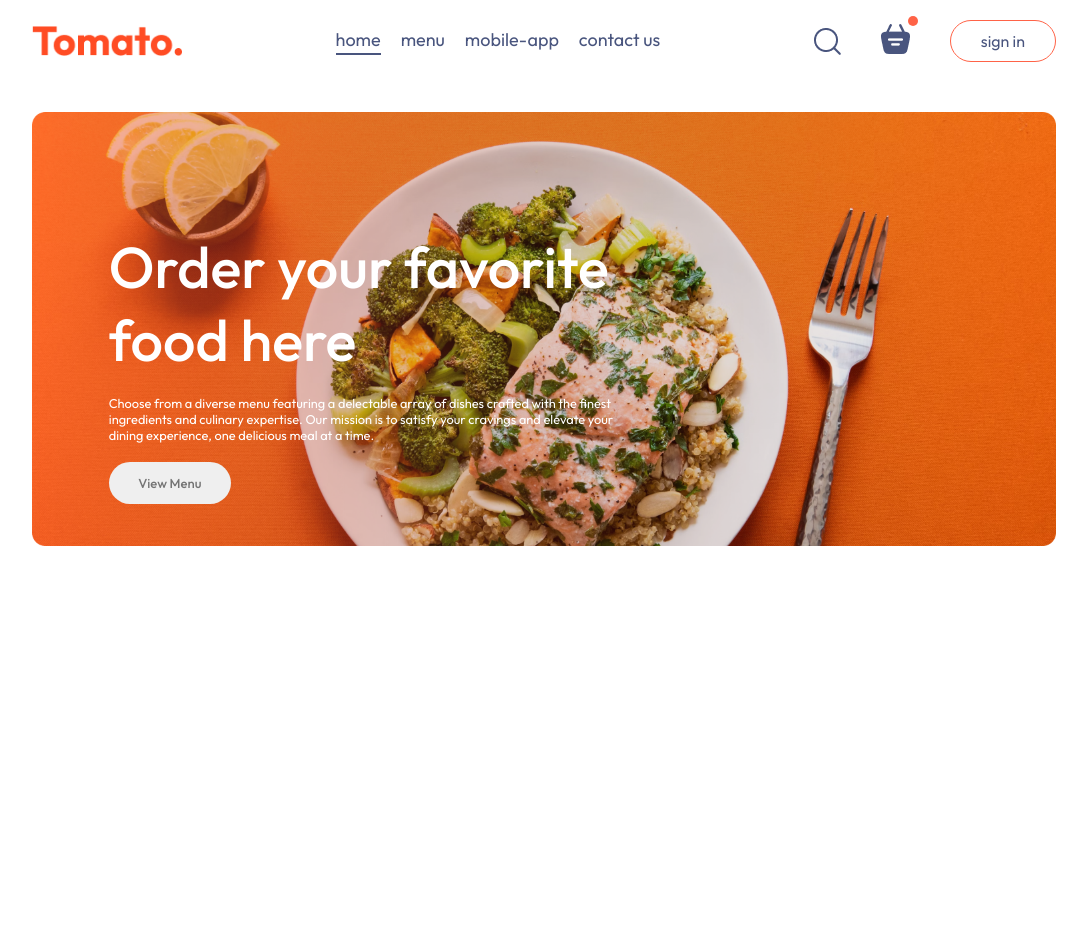
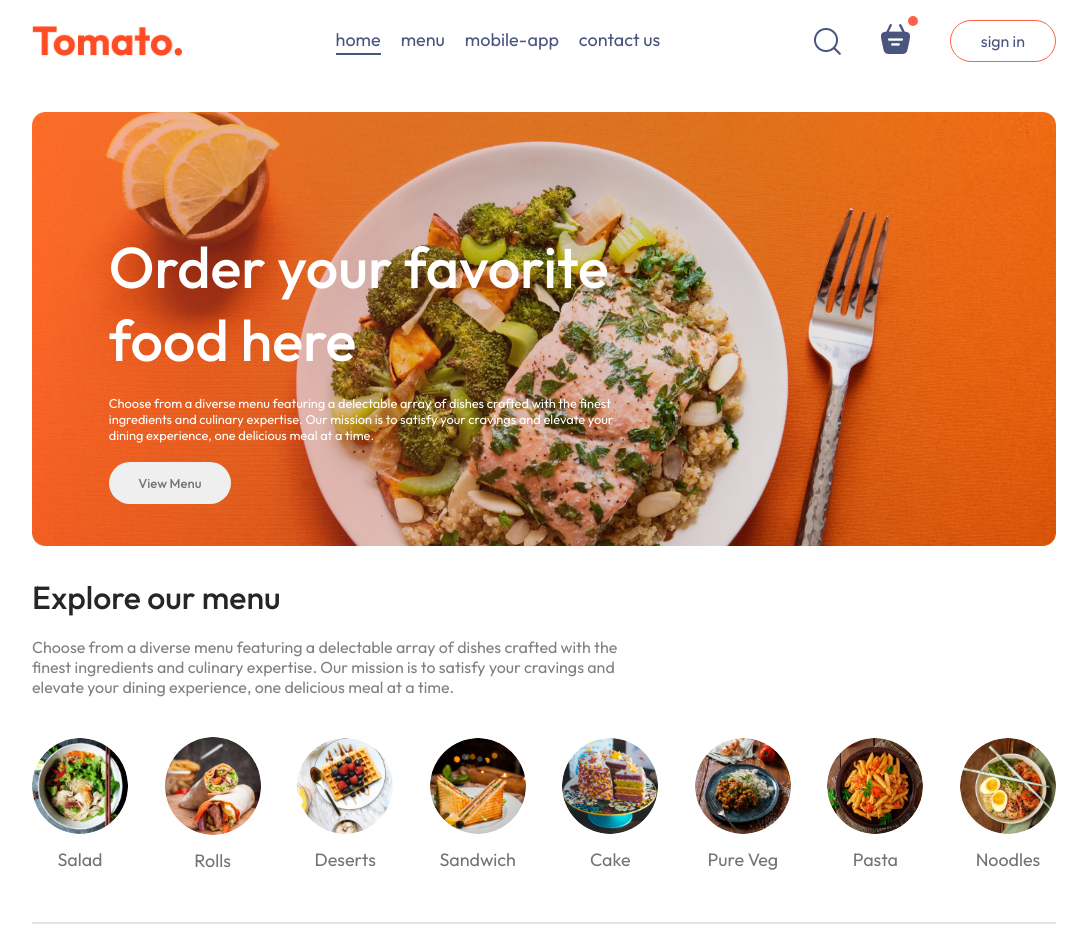
Before and after one commit to phidabezt/food-del, a React (Vite) app in the folder frontend/: page / in a window 1280 px wide. Shown: the whole page, without its empty margins (96-1183 px from the left). Before the commit the page ends 800 px from the top, so only its background shows below. Built offline with nearby package versions, Linux system fonts and the light colour scheme.

Commit message:
add explore menu

```diff
--- /dev/null
+++ b/frontend/src/components/ExploreMenu/ExploreMenu.jsx
@@ -0,0 +1,33 @@
+import { menu_list } from '../../assets/assets'
+import './ExploreMenu.scss'
+import ExploreMenuItem from './ExploreMenuItem'
+
+const ExploreMenu = ({ category, onCategoryChange }) => {
+  return (
+    <div className='explore-menu' id='explore-menu'>
+      <h1>Explore our menu</h1>
+      <p className='explore-menu__text'>
+        Choose from a diverse menu featuring a delectable array of dishes
+        crafted with the finest ingredients and culinary expertise. Our mission
+        is to satisfy your cravings and elevate your dining experience, one
+        delicious meal at a time.
+      </p>
+      <div className='explore-menu__list'>
+        {menu_list.map((item) => {
+          return (
+            <ExploreMenuItem
+              key={item.menu_name}
+              category={category}
+              name={item.menu_name}
+              image={item.menu_image}
+              onClick={() => onCategoryChange(item.menu_name)}
+            />
+          )
+        })}
+      </div>
+      <hr />
+    </div>
+  )
+}
+
+export default ExploreMenu
--- /dev/null
+++ b/frontend/src/components/ExploreMenu/ExploreMenu.scss
@@ -0,0 +1,61 @@
+.explore-menu {
+  display: flex;
+  flex-direction: column;
+  gap: 20px;
+
+  h1 {
+    color: #262626;
+    font-weight: 500;
+  }
+
+  hr {
+    margin: 10px 0px;
+    height: 2px;
+    background-color: #e2e2e2;
+    border: none;
+  }
+
+  &__text {
+    max-width: 60%;
+    color: #808080;
+  }
+
+  &__list {
+    display: flex;
+    justify-content: space-between;
+    align-items: center;
+    gap: 30px;
+    text-align: center;
+    margin: 20px 0;
+    overflow-x: scroll;
+
+    &::-webkit-scrollbar {
+      display: none;
+    }
+  }
+
+  &__item {
+    &--active {
+      img {
+        border: 4px solid tomato;
+        padding: 2px;
+      }
+    }
+
+    img {
+      width: 7.5vw;
+      min-width: 80px;
+      cursor: pointer;
+      border-radius: 50%;
+      transition: 0.2s;
+    }
+
+    p {
+      margin-top: 10px;
+      color: #747474;
+      font-size: max(1.4vw, 16px);
+      cursor: pointer;
+    }
+  }
+
+}
--- /dev/null
+++ b/frontend/src/components/ExploreMenu/ExploreMenuItem.jsx
@@ -0,0 +1,18 @@
+import classnames from 'classnames'
+
+const ExploreMenuItem = ({ name, image, category, onClick }) => {
+  if (!name || !image) return
+
+  const classNames = classnames('explore-menu__item', {
+    'explore-menu__item--active': category === name,
+  })
+
+  return (
+    <div className={classNames} onClick={onClick}>
+      <img src={image} alt={name} />
+      <p>{name}</p>
+    </div>
+  )
+}
+
+export default ExploreMenuItem
--- a/frontend/src/pages/Home/Home.jsx
+++ b/frontend/src/pages/Home/Home.jsx
@@ -1,12 +1,19 @@
-import React from 'react'
+import React, { useState } from 'react'
 import Header from '../../components/Header/Header'
-import "./Home.scss"
-
+import ExploreMenu from '../../components/ExploreMenu/ExploreMenu'
+import './Home.scss'
 
 const Home = () => {
+  const [category, setCategory] = useState('All')
+
+  const onCategoryChange = (value) => {
+    setCategory(prev => prev === value ? 'All' : value)
+  }
+
   return (
     <div>
       <Header />
+      <ExploreMenu category={category} onCategoryChange={onCategoryChange} />
     </div>
   )
 }
```
Also changed, not shown: frontend/src/components/Header/Header.jsx (+8 -3 lines).
